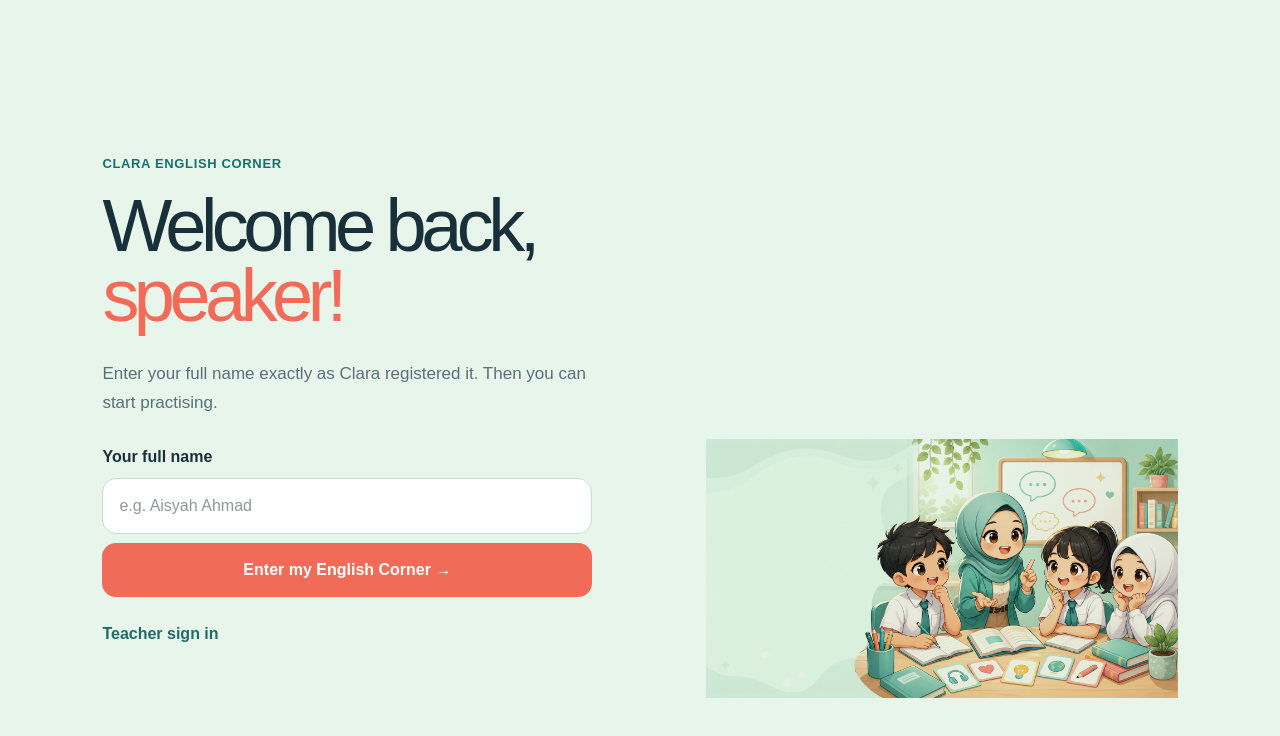
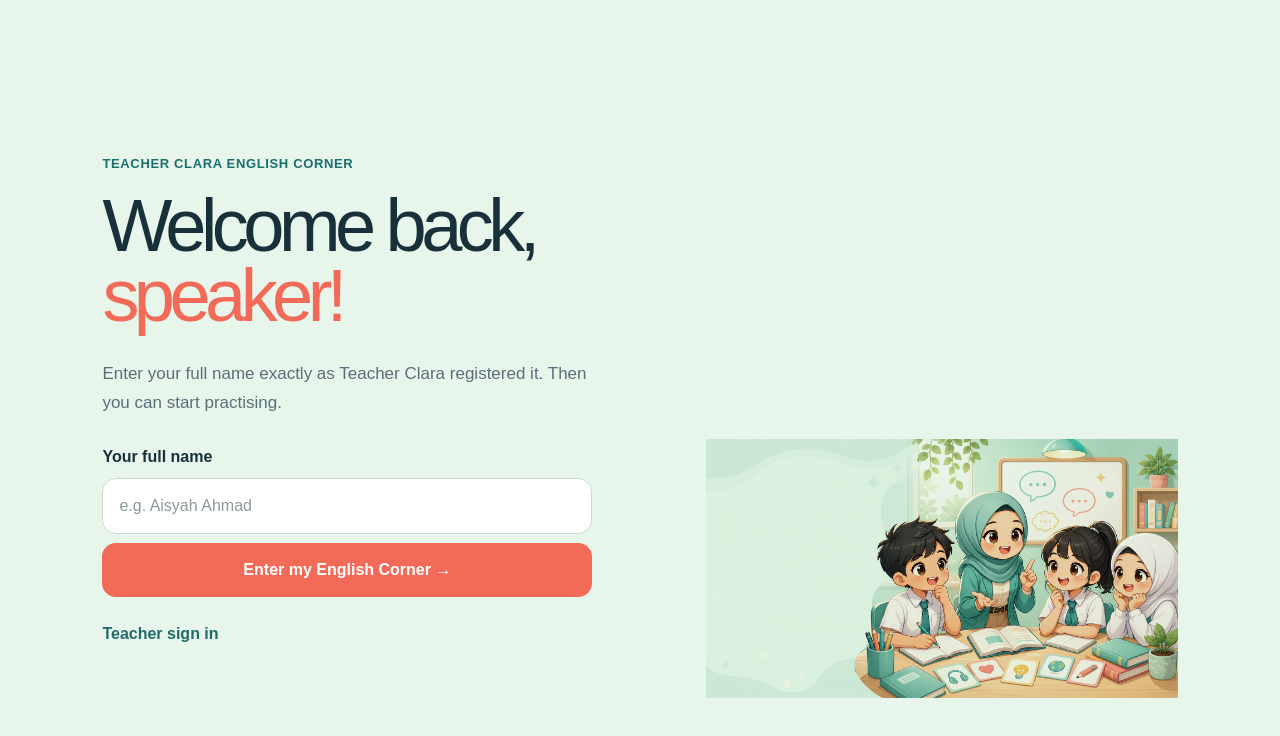
Before and after one commit to modernenglish90/clara-english-corner, a Next.js app: page /login in a window 1280 px wide. Shown: the top 736 px of the page. Built offline with nearby package versions, Linux system fonts and the light colour scheme.

Commit message:
Rename Clara branding to Teacher Clara

```diff
--- a/app/admin/login/page.tsx
+++ b/app/admin/login/page.tsx
@@ -11,5 +11,5 @@ export default function TeacherLogin() {
     const result = await response.json();
     if (response.ok) window.location.assign("/admin"); else setMessage(result.error ?? "Unable to sign in.");
   }
-  return <main className="access-page teacher-page"><section className="access-card"><p className="access-eyebrow">CLARA ENGLISH CORNER</p><h1>Teacher<br /><em>dashboard</em></h1><p>Manage the active student name list safely.</p><form onSubmit={submit}><label htmlFor="teacher-password">Teacher password</label><input id="teacher-password" type="password" value={password} onChange={(event) => setPassword(event.target.value)} autoComplete="current-password" required />{message && <p className="access-error" role="alert">{message}</p>}<button type="submit">Sign in →</button></form><a href="/login">← Student sign in</a></section></main>;
+  return <main className="access-page teacher-page"><section className="access-card"><p className="access-eyebrow">TEACHER CLARA ENGLISH CORNER</p><h1>Teacher<br /><em>dashboard</em></h1><p>Manage the active student name list safely.</p><form onSubmit={submit}><label htmlFor="teacher-password">Teacher password</label><input id="teacher-password" type="password" value={password} onChange={(event) => setPassword(event.target.value)} autoComplete="current-password" required />{message && <p className="access-error" role="alert">{message}</p>}<button type="submit">Sign in →</button></form><a href="/login">← Student sign in</a></section></main>;
 }
--- a/app/admin/page.tsx
+++ b/app/admin/page.tsx
@@ -10,5 +10,5 @@ export default function TeacherDashboard() {
   async function addStudent(event: FormEvent<HTMLFormElement>) { event.preventDefault(); setMessage(""); const response = await fetch("/api/admin/students", { method: "POST", headers: { "content-type": "application/json" }, body: JSON.stringify({ name }) }); const data = await response.json(); if (!response.ok) setMessage(data.error ?? "Unable to add student."); else { setName(""); await load(); } }
   async function removeStudent(id: number, studentName: string) { if (!window.confirm(`Remove ${studentName} from the sign-in list?`)) return; await fetch(`/api/admin/students?id=${id}`, { method: "DELETE" }); await load(); }
   async function signOut() { await fetch("/api/logout", { method: "POST" }); window.location.assign("/admin/login"); }
-  return <main className="admin-page"><header><div><p className="access-eyebrow">CLARA ENGLISH CORNER</p><h1>Student list</h1></div><button className="admin-logout" onClick={signOut}>Sign out</button></header><section className="admin-panel"><h2>Add a student</h2><form onSubmit={addStudent} className="add-student"><input value={name} onChange={(event) => setName(event.target.value)} placeholder="Student full name" required /><button type="submit">Add name</button></form>{message && <p className="access-error">{message}</p>}</section><section className="admin-panel"><div className="list-title"><h2>Active students</h2><span>{students.length} names</span></div><ul className="student-list">{students.map((student) => <li key={student.id}><span>{student.display_name}</span><button onClick={() => removeStudent(student.id, student.display_name)}>Remove</button></li>)}</ul></section></main>;
+  return <main className="admin-page"><header><div><p className="access-eyebrow">TEACHER CLARA ENGLISH CORNER</p><h1>Student list</h1></div><button className="admin-logout" onClick={signOut}>Sign out</button></header><section className="admin-panel"><h2>Add a student</h2><form onSubmit={addStudent} className="add-student"><input value={name} onChange={(event) => setName(event.target.value)} placeholder="Student full name" required /><button type="submit">Add name</button></form>{message && <p className="access-error">{message}</p>}</section><section className="admin-panel"><div className="list-title"><h2>Active students</h2><span>{students.length} names</span></div><ul className="student-list">{students.map((student) => <li key={student.id}><span>{student.display_name}</span><button onClick={() => removeStudent(student.id, student.display_name)}>Remove</button></li>)}</ul></section></main>;
 }
--- a/app/api/student-login/route.ts
+++ b/app/api/student-login/route.ts
@@ -19,7 +19,7 @@ export async function POST(request: NextRequest) {
     limit 1
   `;
   if (!rows[0]) {
-    return NextResponse.json({ error: "Your name is not on Clara's active student list. Please contact Clara." }, { status: 401 });
+    return NextResponse.json({ error: "Your name is not on Teacher Clara's active student list. Please contact Teacher Clara." }, { status: 401 });
   }
 
   const response = NextResponse.json({ ok: true });
--- a/app/layout.tsx
+++ b/app/layout.tsx
@@ -13,16 +13,16 @@ const geistMono = Geist_Mono({
 });
 
 export const metadata: Metadata = {
-  title: "Clara English Corner | SPM Speaking Practice",
+  title: "Teacher Clara English Corner | SPM Speaking Practice",
   description: "Friendly SPM speaking practice prompts, answer frames and confidence-building support.",
   openGraph: {
-    title: "Clara English Corner",
+    title: "Teacher Clara English Corner",
     description: "Speak with clarity. Shine with confidence.",
     images: ["/og.png"],
   },
   twitter: {
     card: "summary_large_image",
-    title: "Clara English Corner",
+    title: "Teacher Clara English Corner",
     description: "Speak with clarity. Shine with confidence.",
     images: ["/og.png"],
   },
--- a/app/login/page.tsx
+++ b/app/login/page.tsx
@@ -18,5 +18,5 @@ export default function StudentLogin() {
     setLoading(false);
   }
 
-  return <main className="access-page"><section className="access-card"><p className="access-eyebrow">CLARA ENGLISH CORNER</p><h1>Welcome back,<br /><em>speaker!</em></h1><p>Enter your full name exactly as Clara registered it. Then you can start practising.</p><form onSubmit={submit}><label htmlFor="student-name">Your full name</label><input id="student-name" value={name} onChange={(event) => setName(event.target.value)} placeholder="e.g. Aisyah Ahmad" autoComplete="name" required />{message && <p className="access-error" role="alert">{message}</p>}<button type="submit" disabled={loading}>{loading ? "Checking…" : "Enter my English Corner →"}</button></form><a href="/admin/login">Teacher sign in</a></section><div className="access-art" aria-hidden="true"><img src="/daily-english/assets/clara-chibi-classroom.png" alt="" /></div></main>;
+  return <main className="access-page"><section className="access-card"><p className="access-eyebrow">TEACHER CLARA ENGLISH CORNER</p><h1>Welcome back,<br /><em>speaker!</em></h1><p>Enter your full name exactly as Teacher Clara registered it. Then you can start practising.</p><form onSubmit={submit}><label htmlFor="student-name">Your full name</label><input id="student-name" value={name} onChange={(event) => setName(event.target.value)} placeholder="e.g. Aisyah Ahmad" autoComplete="name" required />{message && <p className="access-error" role="alert">{message}</p>}<button type="submit" disabled={loading}>{loading ? "Checking…" : "Enter my English Corner →"}</button></form><a href="/admin/login">Teacher sign in</a></section><div className="access-art" aria-hidden="true"><img src="/daily-english/assets/clara-chibi-classroom.png" alt="" /></div></main>;
 }
--- a/public/daily-english/index.html
+++ b/public/daily-english/index.html
@@ -3,13 +3,13 @@
 <head>
   <meta charset="utf-8">
   <meta name="viewport" content="width=device-width, initial-scale=1">
-  <title>Clara Daily English Games</title>
+  <title>Teacher Clara Daily English Games</title>
   <link rel="stylesheet" href="styles.css">
 </head>
 <body>
   <header class="hero">
     <div class="hero-copy">
-      <p class="eyebrow">Made for Clara's Students</p>
+      <p class="eyebrow">Made for Teacher Clara's Students</p>
       <h1>Daily English Games</h1>
       <p>180句生活英文 + 18个真实情境 + 每主题9种小游戏，再用总挑战快乐收尾。</p>
       <div class="hero-actions">
@@ -18,7 +18,7 @@
         <a class="secondary-btn link-btn" href="spm.html">SPM Corner</a>
       </div>
     </div>
-    <img src="assets/clara-chibi-classroom.png" alt="Cute chibi Clara English classroom illustration">
+    <img src="assets/clara-chibi-classroom.png" alt="Cute chibi Teacher Clara English classroom illustration">
   </header>
 
   <main>
@@ -26,7 +26,7 @@
       <div><strong>180</strong><span>实用句子</span></div>
       <div><strong>18</strong><span>生活主题</span></div>
       <div><strong>9+1</strong><span>主题游戏 + 总挑战</span></div>
-      <div><strong>1</strong><span>专属 Clara</span></div>
+      <div><strong>1</strong><span>专属 Teacher Clara</span></div>
     </section>
 
     <section class="section" id="phrases">
@@ -185,7 +185,7 @@
           <div class="final-head">
             <div>
               <p class="game-label">Final Challenge</p>
-              <h3>Clara 10题总结赛</h3>
+              <h3>Teacher Clara 10题总结赛</h3>
               <p class="hint">混合18个主题。答对8题就获得 Daily English Star！</p>
             </div>
             <div class="challenge-score"><strong id="finalScore">0</strong><span>/ 10</span></div>
--- a/public/daily-english/spm.html
+++ b/public/daily-english/spm.html
@@ -3,7 +3,7 @@
 <head>
   <meta charset="utf-8">
   <meta name="viewport" content="width=device-width, initial-scale=1">
-  <title>SPM Corner - Clara Daily English</title>
+  <title>SPM Corner - Teacher Clara Daily English</title>
   <link rel="stylesheet" href="styles.css">
 </head>
 <body>
@@ -51,7 +51,7 @@
       <div class="section-head">
         <div>
           <p class="eyebrow">Speaking Builder</p>
-          <h2>Clara 万用答案包</h2>
+          <h2>Teacher Clara 万用答案包</h2>
         </div>
       </div>
       <div class="framework-grid">
@@ -157,7 +157,7 @@
           <p class="can-do" id="cefrCanDo"></p>
           <div class="cefr-score-grid" id="cefrScoreGrid"></div>
           <div class="coach-feedback">
-            <h4>Clara Coach</h4>
+            <h4>Teacher Clara Coach</h4>
             <ul id="cefrFeedback"></ul>
           </div>
           <div class="speech-stats" id="speechStats"></div>
--- a/public/daily-english/spm.js
+++ b/public/daily-english/spm.js
@@ -196,7 +196,7 @@ const spmQuestions = [
     set: "Real",
     part: "Coming Soon",
     title: "Real SPM questions",
-    prompt: "Upload or paste your real SPM questions here, and Clara's site will turn them into practice cards.",
+    prompt: "Upload or paste your real SPM questions here, and Teacher Clara's site will turn them into practice cards.",
     bullets: ["source or year", "part and topic", "question prompt", "bullet points or answer guide"]
   }
 ];
```
Also changed, not shown: public/daily-english/script.js (+4 -4 lines).
